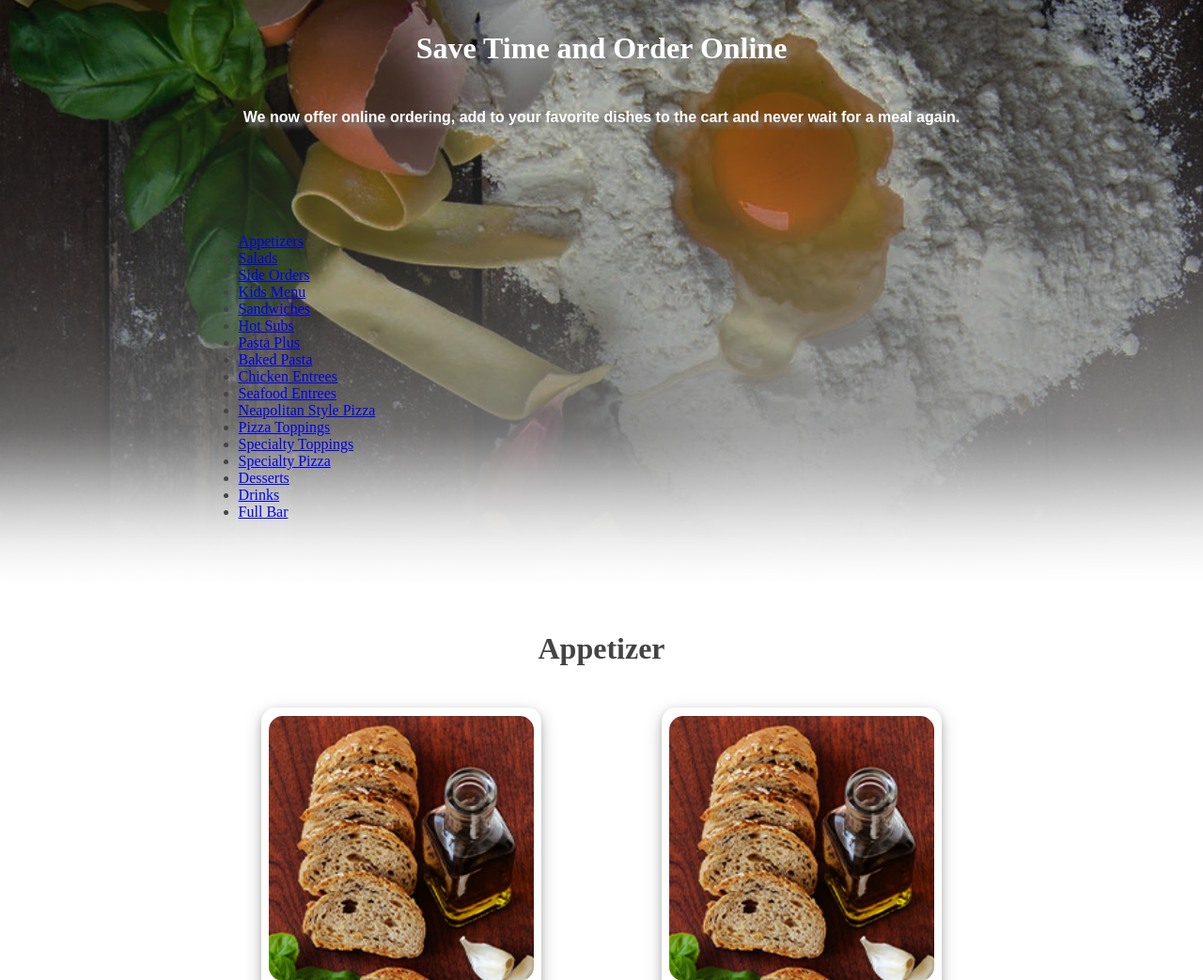
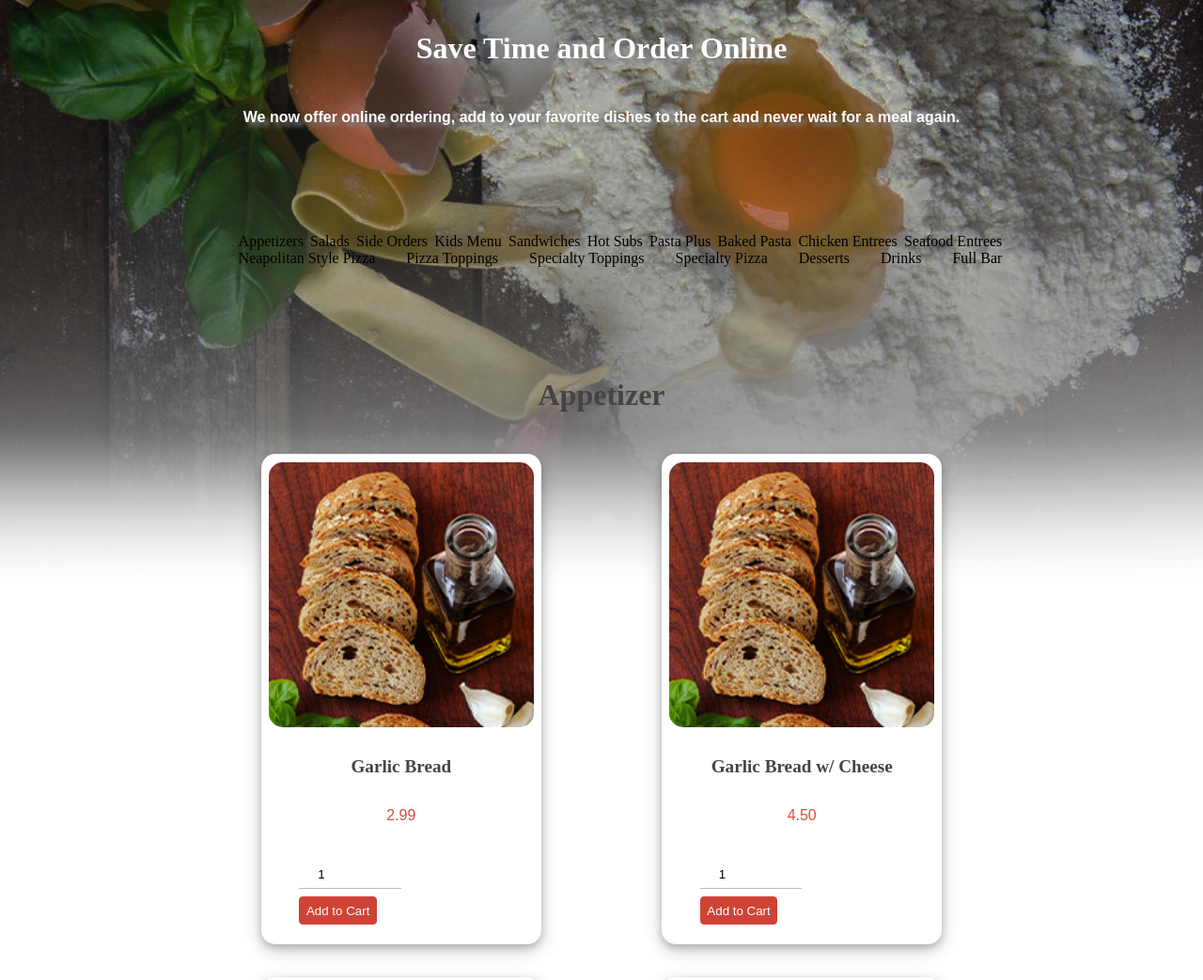
Before and after one commit to katelyn-raye/ctech4320, a PHP site: page /menutest.php in a window 1280 px wide. Shown: the part 380-1423 px from the top of the page at 94% size. Run offline with PHP 8.4, Linux system fonts and the light colour scheme; data that the repository does not hold is empty; some web fonts are replaced.

Commit message:
working on mini nav

```diff
--- a/css/styles.css
+++ b/css/styles.css
@@ -529,6 +529,22 @@ input[type=text]{
 
 }
 
+/* Styles for mini nav on menu*/
+
+.small-nav ul {
+list-style-type: none;
+display: flex;
+flex-flow: row wrap;
+color: black;
+text-decoration: none;
+justify-content: space-between;
+}
+
+.small-nav a {
+  color: black;
+  text-decoration: none;
+}
+
 /* contact page starts here */
 
 .contact-container {
--- a/menutest.php
+++ b/menutest.php
@@ -67,7 +67,7 @@
         <h2>Save Time and Order Online</h2>
         <p> <strong> We now offer online ordering, add to your favorite dishes to the cart and never wait for a meal again.</strong>
       </div>
-	<div class="small-nav">
+	<div id="pge-top" class="small-nav">
 		<ul>
 			<li><a href="#goto1">Appetizers</a></li>
 			<li><a href="#goto2">Salads</a></li>
```
